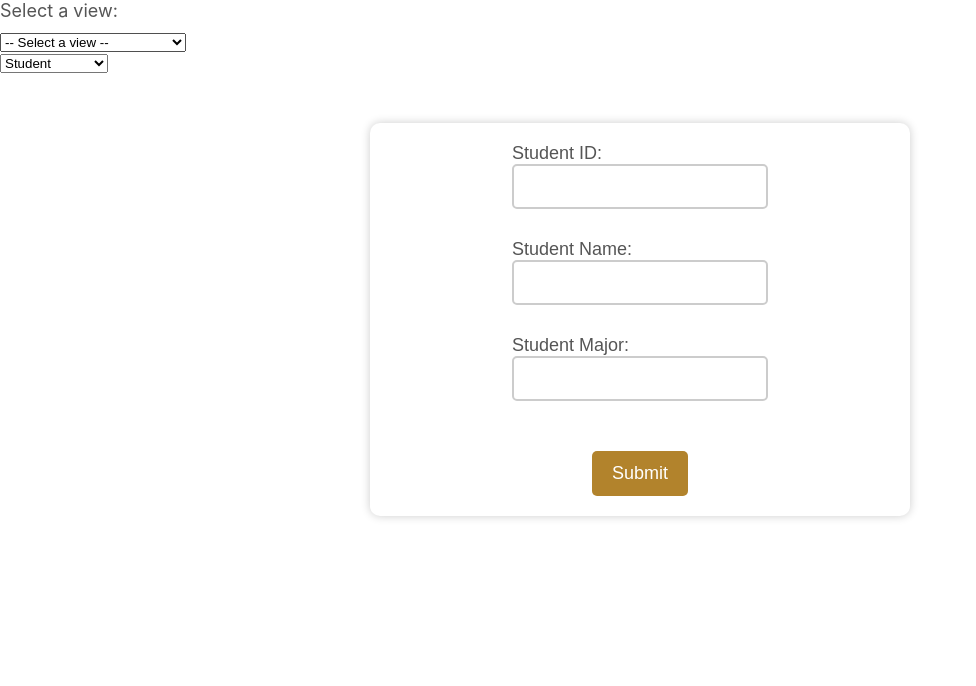
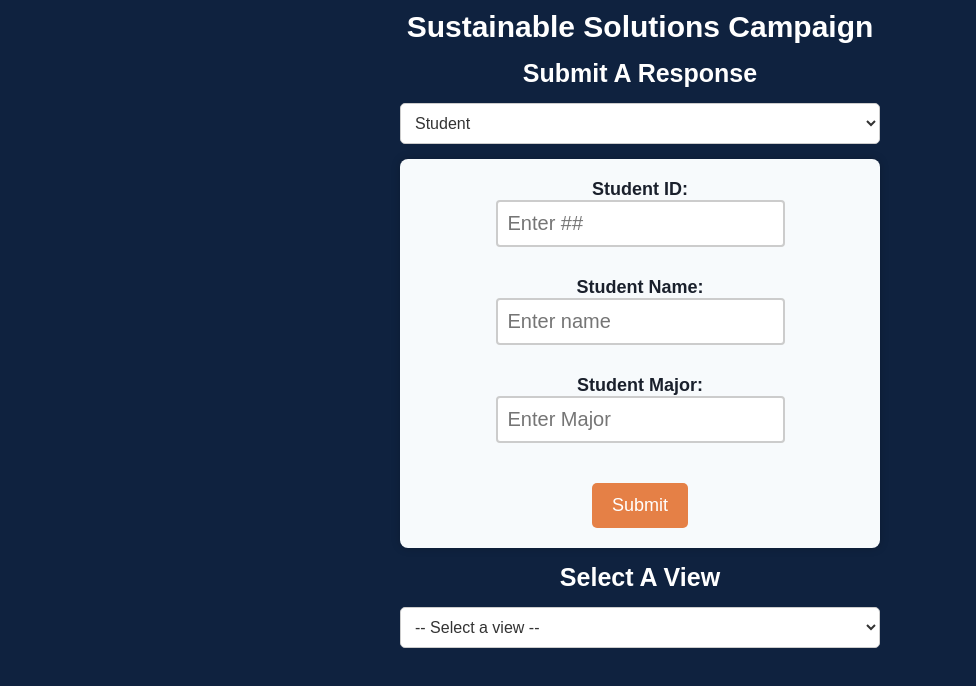
Before and after one commit to Stray-Rat/CarbonFootPrintDB, a React (Create React App) app in the folder app/client/: page / in a window 1280 px wide. Shown: the top 686 px of the page, without its empty margins (0-976 px from the left). Built offline with nearby package versions, Linux system fonts and the light colour scheme.

Commit message:
color scheme and views changes

```diff
--- a/app/client/src/App.css
+++ b/app/client/src/App.css
@@ -1,38 +1,65 @@
-.App {
+body {
+  background-color: #0f223f;
+  align-items: center;
+  height: 100vh;
+}
+
+.main-view {
+  background-color: #0f223f;
+  max-height: 100%;
+  padding: none;
+  margin-bottom: auto;
+  margin-top: auto;
+}
+
+.response-title {
+  padding-top: 15px;
+  margin-top: 0px;
+  text-align: center;
+  font-family: Arial, Helvetica, sans-serif;
+  font-size: 25px;
+  padding-bottom: 15px;
+  font-weight: bold;
+
+}
+
+.view-title {
+  padding-top: 15px;
+  margin-top: 0px;
+  text-align: center;
+  font-family: Arial, Helvetica, sans-serif;
+  font-size: 25px;
+  padding-bottom: 15px;
+  font-weight: bold;
+}
+#view {
+  background-color: #ffffff;
+  color: #333333;
+  font-size: 16px;
+  padding: 10px;
+  border: 1px solid #ccc;
+  border-radius: 5px;
+  width: 100%;
+  box-sizing: border-box;
+}
+
+#view:hover,
+#view:focus {
+  background-color: #f2f2f2;
+  outline: none;
+  box-shadow: 0 0 5px rgba(0, 0, 0, 0.2);
+}
+
+.loading{
+  font-size: x-large;
   text-align: center;
 }
-
-.App-logo {
-  height: 40vmin;
-  pointer-events: none;
+.header {
+  background-color: #0f223f;
+  padding: 10px;
+  text-align: center;
+  font-family: Arial, Helvetica, sans-serif;
+  font-size: 30px;
+  color: white;
+  font-weight: bold;
 }
-
-@media (prefers-reduced-motion: no-preference) {
-  .App-logo {
-    animation: App-logo-spin infinite 20s linear;
-  }
-}
-
-.App-header {
-  background-color: #282c34;
-  min-height: 100vh;
-  display: flex;
-  flex-direction: column;
-  align-items: center;
-  justify-content: center;
-  font-size: calc(10px + 2vmin);
-  color: white;
-}
-
-.App-link {
-  color: #61dafb;
-}
-
-@keyframes App-logo-spin {
-  from {
-    transform: rotate(0deg);
-  }
-  to {
-    transform: rotate(360deg);
-  }
-}
--- a/app/client/src/App.js
+++ b/app/client/src/App.js
@@ -28,11 +28,15 @@ function App() {
   }, [selectedView]);
 
   return (
-    <div>
-      <label htmlFor="view">Select a view:</label>
+    <div className='header'> Sustainable Solutions Campaign
+    <div className='main-view'>
+      <div className='response-title'>Submit A Response</div>
+      <InsertForm/>
+      <div>
+      <div className='view-title'>Select A View</div>
       <select id="view" value={selectedView} onChange={handleViewChange}>
         <option value="">-- Select a view --</option>
-        <option value="http://localhost:5000/api/instructor-course-view">Instruct Courses</option>
+        <option value="http://localhost:5000/api/instructor-course-view">Instructor Courses</option>
         <option value="http://localhost:5000/api/nonstudent-view">Non-Student Survey Count</option>
         <option value="http://localhost:5000/api/professor-enrollment-count-view">Professor Enrollment Count</option>
         <option value="http://localhost:5000/api/student-demographics-view">Student Demographics</option>
@@ -41,12 +45,11 @@ function App() {
         <option value="http://localhost:5000/api/survey-results-view">Survey Results</option>
 
       </select>
-      {loading ? <p>Loading...</p> : jsonData.length > 0 ? <ViewTable data={jsonData} /> : null}
-
-      <div>
-        <InsertForm />
+      {loading ? <p className='loading'>Loading...</p> : jsonData.length > 0 ? <ViewTable data={jsonData} /> : null}
       </div>
     </div>
+    </div>
+
   );
 }
 
--- a/app/client/src/InsertForms/InsertForm.js
+++ b/app/client/src/InsertForms/InsertForm.js
@@ -36,15 +36,15 @@ function Student() {
         <form onSubmit={handleSubmit}>
             <label>
                 Student ID:
-                <input type="text" value={id} onChange={event => setID(event.target.value)} />
+                <input type="text" value={id} onChange={event => setID(event.target.value)} placeholder='Enter ##'/>
             </label>
             <label>
                 Student Name:
-                <input type="text" value={name} onChange={event => setName(event.target.value)} />
+                <input type="text" value={name} onChange={event => setName(event.target.value)} placeholder='Enter name' />
             </label>
             <label>
                 Student Major:
-                <input type="text" value={major} onChange={event => setMajor(event.target.value)} />
+                <input type="text" value={major} onChange={event => setMajor(event.target.value)}placeholder='Enter Major' />
             </label>
             <button type="submit">Submit</button>
         </form>
@@ -85,11 +85,11 @@ function Course() {
         <form onSubmit={handleSubmit}>
             <label>
                 Course ID:
-                <input type="text" value={id} onChange={event => setID(event.target.value)} />
+                <input type="text" value={id} onChange={event => setID(event.target.value)} placeholder='Enter ##' />
             </label>
             <label>
                 Course Name:
-                <input type="text" value={name} onChange={event => setName(event.target.value)} />
+                <input type="text" value={name} onChange={event => setName(event.target.value)} placeholder='Enter Name' />
             </label>
             <button type="submit">Submit</button>
         </form>
@@ -130,11 +130,11 @@ function Instructor() {
         <form onSubmit={handleSubmit}>
             <label>
                 Instructor ID:
-                <input type="text" value={id} onChange={event => setID(event.target.value)} />
+                <input type="text" value={id} onChange={event => setID(event.target.value)} placeholder='Enter ##'/>
             </label>
             <label>
                 Instructor Name:
-                <input type="text" value={name} onChange={event => setName(event.target.value)} />
+                <input type="text" value={name} onChange={event => setName(event.target.value)}placeholder='Enter Name' />
             </label>
             <button type="submit">Submit</button>
         </form>
@@ -184,23 +184,23 @@ function Enrollment() {
         <form onSubmit={handleSubmit}>
             <label>
                 Enrollment ID:
-                <input type="text" value={enrollment} onChange={event => setEnrollment(event.target.value)} />
+                <input type="text" value={enrollment} onChange={event => setEnrollment(event.target.value)} placeholder='Enter ##'/>
             </label>
             <label>
                 Student ID:
-                <input type="text" value={student} onChange={event => setStudent(event.target.value)} />
+                <input type="text" value={student} onChange={event => setStudent(event.target.value)} placeholder='Enter ##' />
             </label>
             <label>
                 Course ID:
-                <input type="text" value={course} onChange={event => setCourse(event.target.value)} />
+                <input type="text" value={course} onChange={event => setCourse(event.target.value)} placeholder='Enter ##'/>
             </label>
             <label>
                 Instructor ID:
-                <input type="text" value={instructor} onChange={event => setInstructor(event.target.value)} />
+                <input type="text" value={instructor} onChange={event => setInstructor(event.target.value)} placeholder='Enter ##' />
             </label>
             <label>
                 Enrollment Date:
-                <input type="text" value={date} onChange={event => setDate(event.target.value)} />
+                <input type="text" value={date} onChange={event => setDate(event.target.value)} placeholder='Enter MM-DD-YR'/>
             </label>
             <button type="submit">Submit</button>
         </form>
@@ -241,11 +241,11 @@ function Roles() {
         <form onSubmit={handleSubmit}>
             <label>
                 Role ID:
-                <input type="text" value={id} onChange={event => setID(event.target.value)} />
+                <input type="text" value={id} onChange={event => setID(event.target.value)} placeholder='Enter ##'/>
             </label>
             <label>
                 Role Name:
-                <input type="text" value={name} onChange={event => setName(event.target.value)} />
+                <input type="text" value={name} onChange={event => setName(event.target.value)} placeholder='Enter Name'/>
             </label>
             <button type="submit">Submit</button>
         </form>
@@ -294,23 +294,23 @@ function Demographics() {
         <form onSubmit={handleSubmit}>
             <label>
                 Student ID:
-                <input type="text" value={id} onChange={event => setID(event.target.value)} />
+                <input type="text" value={id} onChange={event => setID(event.target.value)} placeholder='Enter ##'/>
             </label>
             <label>
                 Age:
-                <input type="text" value={age} onChange={event => setAge(event.target.value)} />
+                <input type="text" value={age} onChange={event => setAge(event.target.value)} placeholder='Enter ##'/>
             </label>
             <label>
                 Gender:
-                <input type="text" value={gender} onChange={event => setGender(event.target.value)} />
+                <input type="text" value={gender} onChange={event => setGender(event.target.value)} placeholder='Enter Gender'/>
             </label>
             <label>
                 Ethnicity:
-                <input type="text" value={ethnicity} onChange={event => setEthnicity(event.target.value)} />
+                <input type="text" value={ethnicity} onChange={event => setEthnicity(event.target.value)} placeholder='Enter Ethnicity'/>
             </label>
             <label>
                 Address:
-                <input type="text" value={address} onChange={event => setAddress(event.target.value)} />
+                <input type="text" value={address} onChange={event => setAddress(event.target.value)} placeholder='Enter Street,State,Zip'/>
             </label>
 
             <button type="submit">Submit</button>
@@ -370,47 +370,47 @@ function Survey() {
         <form onSubmit={handleSubmit}>
             <label>
                 Respondent ID:
-                <input type="text" value={respondent} onChange={event => setRespondent(event.target.value)} />
+                <input type="text" value={respondent} onChange={event => setRespondent(event.target.value)} placeholder='Enter ##'/>
             </label>
             <label>
                 Role ID:
-                <input type="text" value={role} onChange={event => setRole(event.target.value)} />
+                <input type="text" value={role} onChange={event => setRole(event.target.value)} placeholder='Enter ##'/>
             </label>
             <label>
                 Student ID:
-                <input type="text" value={student} onChange={event => setStudent(event.target.value)} />
+                <input type="text" value={student} onChange={event => setStudent(event.target.value)} placeholder='Enter ##'/>
             </label>
             <label>
                 Is Student?:
-                <input type="text" value={isStudent} onChange={event => setIsStudent(event.target.value)} />
+                <input type="text" value={isStudent} onChange={event => setIsStudent(event.target.value)} placeholder='Enter T/F'/>
             </label>
             <label>
                 Is Volunteer?:
-                <input type="text" value={isVolunteer} onChange={event => setIsVolunteer(event.target.value)} />
+                <input type="text" value={isVolunteer} onChange={event => setIsVolunteer(event.target.value)} placeholder='Enter T/F'/>
             </label>
             <label>
                 Is Professor?:
-                <input type="text" value={isProfessor} onChange={event => setIsProfessor(event.target.value)} />
+                <input type="text" value={isProfessor} onChange={event => setIsProfessor(event.target.value)} placeholder='Enter T/F'/>
             </label>
             <label>
                 Is Sustainble Garden?:
-                <input type="text" value={susGarden} onChange={event => setSusGarden(event.target.value)} />
+                <input type="text" value={susGarden} onChange={event => setSusGarden(event.target.value)} placeholder='Enter T/F'/>
             </label>
             <label>
                 Is California Native Garden?:
-                <input type="text" value={cali} onChange={event => setCali(event.target.value)} />
+                <input type="text" value={cali} onChange={event => setCali(event.target.value)} placeholder='Enter T/F'/>
             </label>
             <label>
                 Is Argohood?:
-                <input type="text" value={argo} onChange={event => setArgo(event.target.value)} />
+                <input type="text" value={argo} onChange={event => setArgo(event.target.value)} placeholder='Enter T/F'/>
             </label>
             <label>
                 Reducing Footprint Scale:
-                <input type="text" value={scale} onChange={event => setScale(event.target.value)} />
+                <input type="text" value={scale} onChange={event => setScale(event.target.value)} placeholder='Range 1-10'/>
             </label>
             <label>
                 Timestamp:
-                <input type="text" value={time} onChange={event => setTime(event.target.value)} />
+                <input type="text" value={time} onChange={event => setTime(event.target.value)} placeholder='MM-DD-YR'/>
             </label>
 
             <button type="submit">Submit</button>
@@ -447,8 +447,8 @@ function InsertForms() {
     }
 
     return (
-        <div>
-            <select value={formType} onChange={handleSelectChange}>
+        <div className='response-options'>
+            <select id="view" value={formType} onChange={handleSelectChange}>
                 <option value="Student">Student</option>
                 <option value="Course">Course</option>
                 <option value="Instructor">Instructor</option>
--- a/app/client/src/InsertForms/if.css
+++ b/app/client/src/InsertForms/if.css
@@ -1,42 +1,51 @@
 @import 'tailwindcss/base';
 @import 'tailwindcss/components';
 @import 'tailwindcss/utilities';
+
+body, html {
+  align-items: center;
+  height: 100vh;
+}
+
 
 form {
   display: flex;
   flex-direction: column;
   align-items: center;
   font-family: Arial, Helvetica, sans-serif;
-  margin: 50px auto;
-  padding: 20px;
-  border-radius: 10px;
+  margin: 0 auto;
+  padding-top: 20px;
   box-shadow: 0 0 10px rgba(0, 0, 0, 0.2);
-  background-color: #fff;
-  max-width: 500px;
+  background-color: #F7FAFC;
+  max-width: 30rem;
+  height: 100%;
+  margin-top: 15px;
+  padding-bottom: 20px;
+  border-radius: 8px;
 }
 
 label {
   display: block;
-  margin-bottom: 10px;
+  margin-bottom: 20px;
   font-size: 18px;
-  color: #555;
+  color: #1A202C;
 }
 
 input[type="text"] {
   display: flex;
   flex-direction: column;
   padding: 10px;
-  font-size: 18px;
-  border-radius: 5px;
-  color: #555;
+  font-size: 20px;
+  border-radius: 4px;
+  color: #000000;
   border: 2px solid #ccc;
-  margin-bottom: 20px;
+  margin-bottom: 10px;
   width: 100%;
   box-sizing: border-box;
 }
 
 button[type="submit"] {
-  background-color: #b2832c;
+  background-color: #e58046;
   color: white;
   padding: 12px 20px;
   border: none;
@@ -44,15 +53,44 @@ button[type="submit"] {
   font-size: 18px;
   cursor: pointer;
   transition: background-color 0.3s ease;
-  margin-top: 20px;
+  margin-top: 10px;
+  align-items: center;
 }
 
 button[type="submit"]:hover {
-  background-color: #3e8e41;
+  background-color: #718096;
 }
+
 
 .error-message {
   color: red;
   font-size: 16px;
   margin-top: 10px;
 }
+
+.response-options{
+  background-color: #0f223f;
+}
+.selectedView{
+  font-size: large;
+}
+
+#view {
+  display: block;
+  margin: 0 auto;
+  background-color: #ffffff;
+  color: #333333;
+  font-size: 16px;
+  padding: 10px;
+  border: 1px solid #ccc;
+  border-radius: 5px;
+  max-width: 30rem;
+  box-sizing: border-box;
+}
+
+#view:hover,
+#view:focus {
+  background-color: #f2f2f2;
+  outline: none;
+  box-shadow: 0 0 5px rgba(0, 0, 0, 0.2);
+}
```
Also changed, not shown: 1 other file (tests, documents, lock files or other folders).
